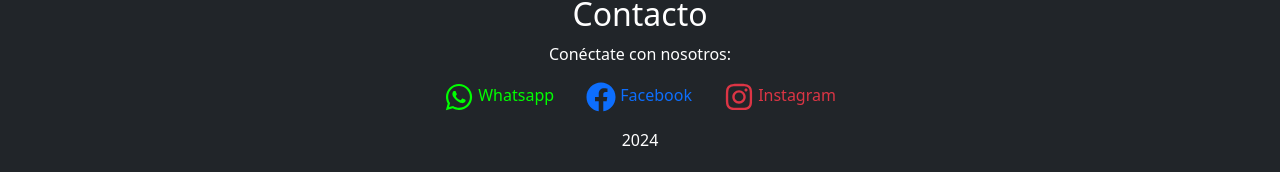
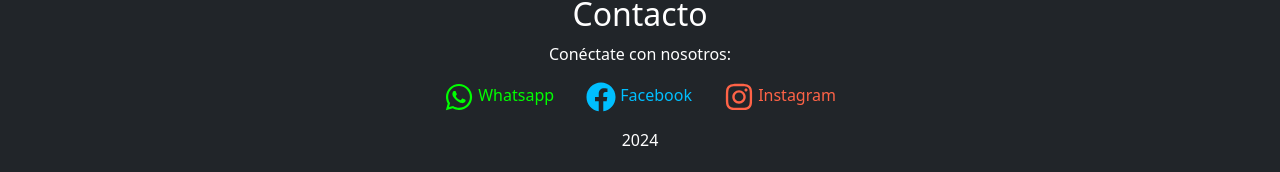
Before and after one commit to ricardoadmdo/TiendaDeProductosRicardo-Neyde, a React (Vite) app in the folder Frontend/: page / in a window 1280 px wide. Shown: the part 1837-2009 px from the top of the page. Built offline with nearby package versions, Linux system fonts and the light colour scheme; no server answers.

Commit message:
colores iconos facebook e instagram aclarados

```diff
--- a/Frontend/src/components/footer/Footer.jsx
+++ b/Frontend/src/components/footer/Footer.jsx
@@ -18,20 +18,22 @@ const Footer = () => {
 						<FaWhatsapp size={30} style={{ color: '#00FF00' }} /> Whatsapp
 					</a>
 					<a
-						className='text-decoration-none text-primary mx-3'
+						style={{ color: '#00BFFF' }}
+						className='text-decoration-none mx-3'
 						href='https://www.facebook.com/ricardo.descoubet.1'
 						target='_blank'
 						rel='noopener noreferrer'
 					>
-						<FaFacebook size={30} /> Facebook
+						<FaFacebook size={30} style={{ color: '#00BFFF' }} /> Facebook
 					</a>
 					<a
-						className='text-decoration-none text-danger mx-3'
+						style={{ color: '#FF6347' }}
+						className='text-decoration-none mx-3'
 						href='https://www.instagram.com/ricardoluisdescoubetbravo'
 						target='_blank'
 						rel='noopener noreferrer'
 					>
-						<FaInstagram size={30} /> Instagram
+						<FaInstagram size={30} style={{ color: '#FF6347' }} /> Instagram
 					</a>
 				</div>
 				<div className='mt-3'>
```
